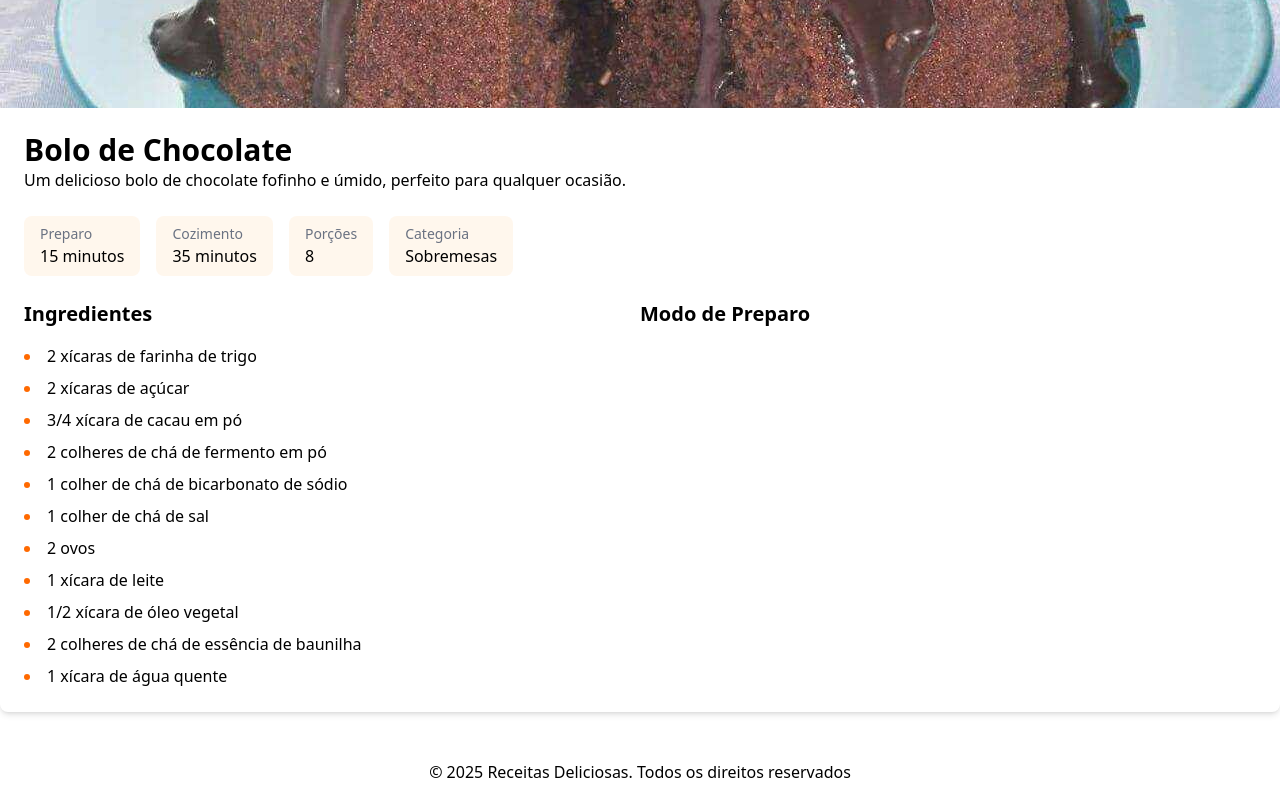
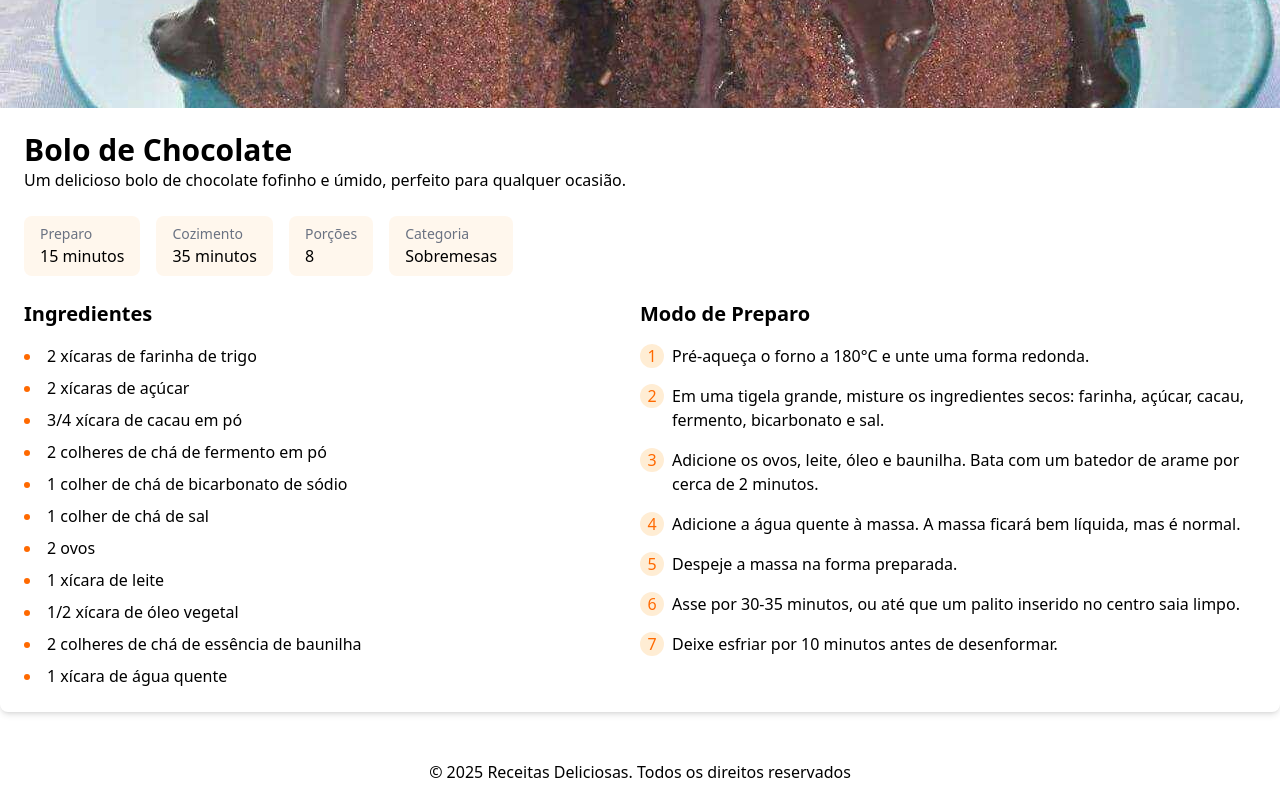
Before and after one commit to talles-morais/receitas-byron, a Next.js app: page /receitas/1 in a window 1280 px wide. Shown: the part 417-1217 px from the top of the page. Built offline with nearby package versions, Linux system fonts and the light colour scheme.

Commit message:
feat: componente das instrucoes de preparo

```diff
--- a/src/app/receitas/[id]/page.tsx
+++ b/src/app/receitas/[id]/page.tsx
@@ -1,4 +1,5 @@
 import InfoPill from "@/components/InfoPill";
+import PreparationStep from "@/components/PreparationStep";
 import { recipes } from "@/lib/data";
 import { ChevronLeft } from "lucide-react";
 import Image from "next/image";
@@ -21,7 +22,7 @@
   return (
     <main className="flex-grow py-8">
       <div className="container mx-auto">
-        <Link className="flex text-orange-500 hover:text-orange-700 mb-6" href="receitas">
+        <Link className="flex text-orange-500 hover:text-orange-700 mb-6" href="/receitas">
           <ChevronLeft />
           Voltar para receitas
         </Link>
@@ -47,7 +48,7 @@
 
             {/* Infos de preparo */}
             <div className="flex gap-4">
-              <InfoPill title="Preparo" info={recipe.prepTime}/>
+              <InfoPill title="Preparo" info={recipe.prepTime} />
               <InfoPill title="Cozimento" info={recipe.cookTime} />
               <InfoPill title="Porções" info={recipe.servings} />
               <InfoPill title="Categoria" info={recipe.category} />
@@ -55,12 +56,12 @@
 
             {/* colunas */}
             <div className="grid grid-cols-2">
-                {/* coluna dos ingredientes */}
+              {/* coluna dos ingredientes */}
               <div>
                 <h2 className="text-xl font-bold mb-4">Ingredientes</h2>
                 <ul className="list-disc list-inside space-y-2">
                   {recipe.ingredients.map((ingredient) => (
-                    <li className="marker:text-orange-500">{ingredient}</li>
+                    <li key={ingredient} className="marker:text-orange-500">{ingredient}</li>
                   ))}
                 </ul>
               </div>
@@ -68,7 +69,11 @@
               {/* coluna do modo de preparo */}
               <div>
                 <h2 className="text-xl font-bold mb-4">Modo de Preparo</h2>
-                {/* TODO: componente de passo de preparo */}
+                <ol className="space-y-4">
+                  {recipe.instructions.map((instruction, index) => (
+                    <PreparationStep key={instruction} index={index + 1} description={instruction} />
+                  ))}
+                </ol>
               </div>
             </div>
           </div>
--- /dev/null
+++ b/src/components/PreparationStep/index.tsx
@@ -0,0 +1,13 @@
+interface PreparationStepProps {
+  index: number;
+  description: string;
+}
+
+export default function PreparationStep({ index, description }: PreparationStepProps) {
+  return (
+    <li className="flex gap-2">
+      <span className="flex justify-center items-center bg-orange-100 w-6 h-6 rounded-full text-orange-500 flex-shrink-0">{index}</span>
+      <p>{description}</p>
+    </li>
+  )
+};
```
